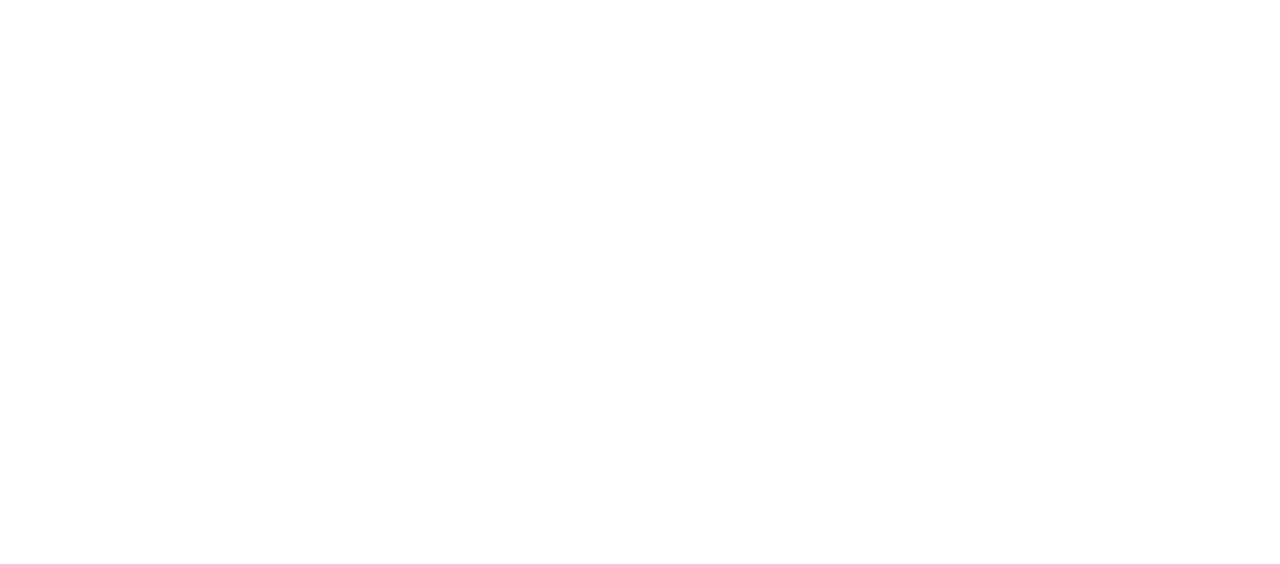
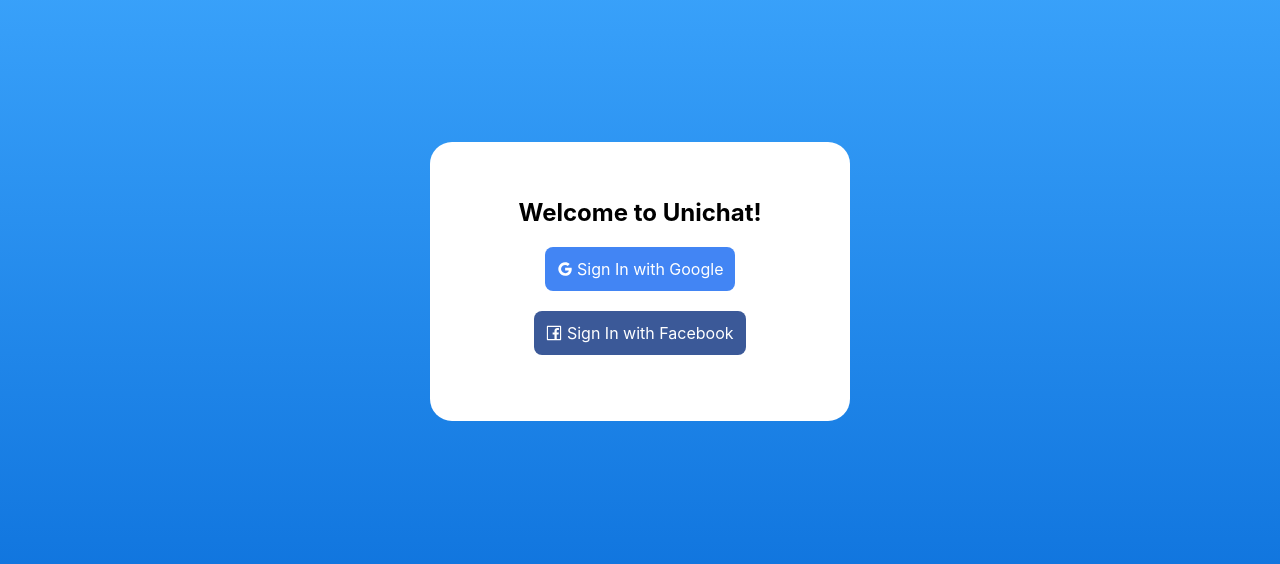
Before and after one commit to vanisingh-24/Firebase-Chat-App, a React (Create React App) app: page / in a window 1280 px wide. Shown: the part 114-678 px from the top of the page. Built offline with nearby package versions, Linux system fonts and the light colour scheme.

Commit message:
firebase setup

```diff
--- a/src/components/App.js
+++ b/src/components/App.js
@@ -5,7 +5,7 @@
 // import { AuthProvider } from "../contexts/AuthContext"
 
 // import Chats from "./Chats"
-// import Login from "./Login"
+import Login from "./Login"
 
 function App() {
   return (
@@ -13,8 +13,8 @@
       <Router>
         {/* <AuthProvider> */}
           <Switch>
-            {/* <Route path="/chats" component={Chats} />
-            <Route path="/" component={Login} /> */}
+            {/* <Route path="/chats" component={Chats} /> */}
+            <Route path="/" component={Login} />
           </Switch>
         {/* </AuthProvider> */}
       </Router>
--- /dev/null
+++ b/src/components/Login.js
@@ -0,0 +1,24 @@
+import React from 'react';
+import { GoogleOutlined, FacebookOutlined } from '@ant-design/icons';
+
+const Login = () => {
+   return (
+      <div id="login-page">
+          <div id="login-card">
+              <h2> Welcome to Unichat! </h2>
+
+              <div className="login-button google">
+                  <GoogleOutlined /> Sign In with Google
+              </div>
+
+              <br/> <br/>
+
+              <div className="login-button facebook">
+                  <FacebookOutlined /> Sign In with Facebook
+              </div>
+          </div>
+      </div>
+   )
+}
+
+export default Login;
```
Also changed, not shown: src/firebase.js (added, +11 -0 lines).
